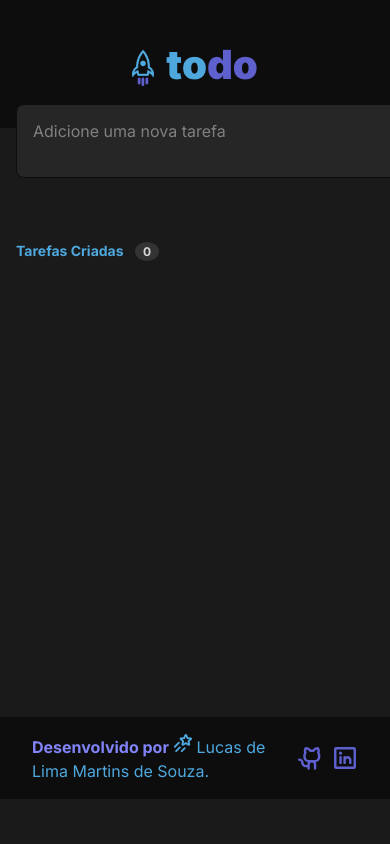
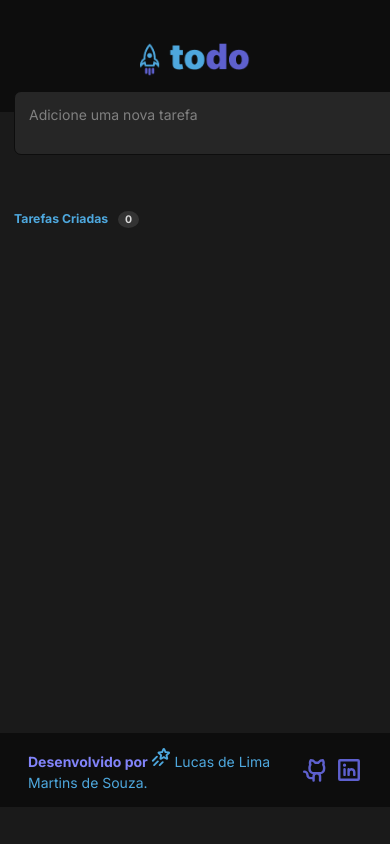
Before and after one commit to Aszurar/tododark, a React (Vite) app: page / in a window 390 px wide. Built offline with nearby package versions, Linux system fonts and the light colour scheme; the HTML template or start-up script is replaced by a standard one.

Commit message:
:iphone:  Adição de responsividade no tamanho da fonte :iphone:

```diff
--- a/src/theme/global.css
+++ b/src/theme/global.css
@@ -19,7 +19,6 @@
     --red-500: #E25858;
   }
 
-
   :focus {
     outline: transparent;
     box-shadow: 0 0 0 2px var(--purple-700);
@@ -29,6 +28,7 @@
     background-color: var(--purple-700);
     color: var(--white);
   }
+
   * {
     margin: 0;
     padding: 0;
@@ -56,6 +56,14 @@
     color: var(--gray-100);
   }
 
+  @media (max-width: 480px) {
+    html {
+      /* 16px => 100% */
+      /* 14px =>   x */
+      /* 16x = 1400 => x =  87.7% */
+        font-size: 87.5%;
+    }
+  }
 
   a {
     text-decoration: none;
```
